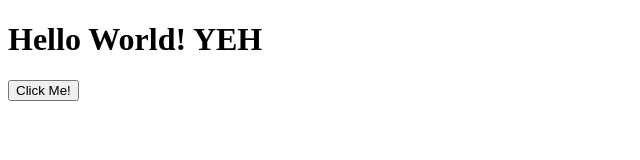
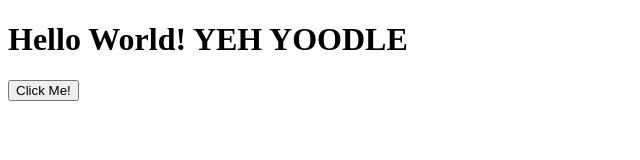
Before and after one commit to fvivongs/OFU-Tool, a plain HTML site: page index.html in a window 1280 px wide. Shown: the whole page, without its empty margins (0-640 px from the left). Drawn offline with Linux system fonts and the light colour scheme.

Commit message:
Update index.html

```diff
--- a/index.html
+++ b/index.html
@@ -5,7 +5,7 @@
    <title>OMS HIstory Tool</title>
 </head>
 <body>
-  <h1>Hello World! YEH</h1>
+  <h1>Hello World! YEH YOODLE</h1>
    <form action="/templates/index.html">
         <button type="submit">Click Me!</button>
    </form>
```
